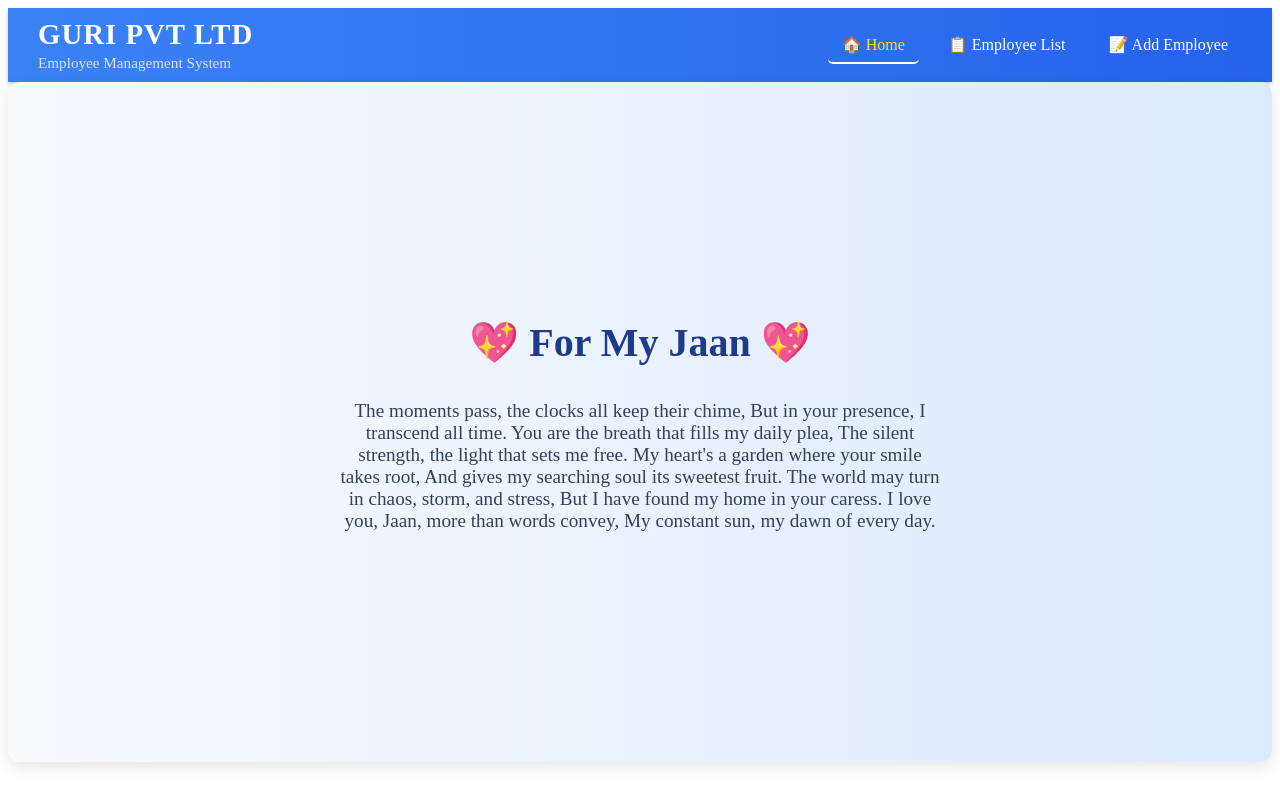
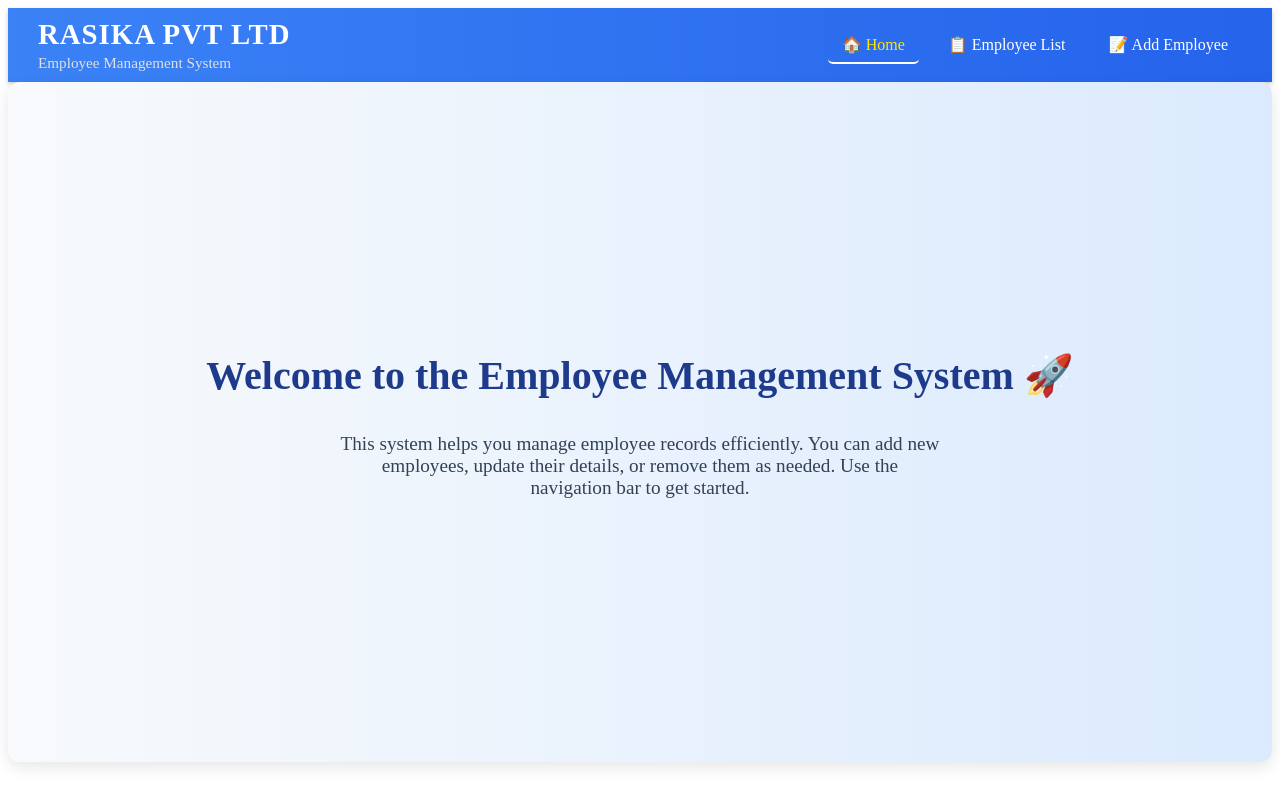
Before and after one commit to SachinGaikwad2204/employeeMgtSystem, a React (Create React App) app: page / in a window 1280 px wide. Built offline with nearby package versions, Linux system fonts and the light colour scheme; no server answers.

Commit message:
Update Navbar and Home components

```diff
--- a/src/Home.js
+++ b/src/Home.js
@@ -29,13 +29,10 @@
 
   return (
     <div style={containerStyle}>
-      <h1 style={headingStyle}>💖 For My Jaan 💖</h1>
+      <h1 style={headingStyle}>Welcome to the Employee Management System 🚀</h1>
       <p style={paraStyle}>
-       The moments pass, the clocks all keep their chime, But in your presence, I transcend all time. You are the breath that fills my daily plea, The silent strength, the light that sets me free.
-
-My heart's a garden where your smile takes root, And gives my searching soul its sweetest fruit. The world may turn in chaos, storm, and stress, But I have found my home in your caress.
-
-I love you, Jaan, more than words convey, My constant sun, my dawn of every day.
+        This system helps you manage employee records efficiently. You can add new employees, update their details,
+        or remove them as needed. Use the navigation bar to get started.
       </p>
     </div>
   );
--- a/src/Navbar.js
+++ b/src/Navbar.js
@@ -69,7 +69,7 @@
   return (
     <nav style={navStyles}>
       <div style={leftContainer}>
-        <div style={companyTitle}>Guri Pvt Ltd</div>
+        <div style={companyTitle}>Rasika Pvt Ltd</div>
         <div style={subtitle}>Employee Management System</div>
       </div>
 
```
